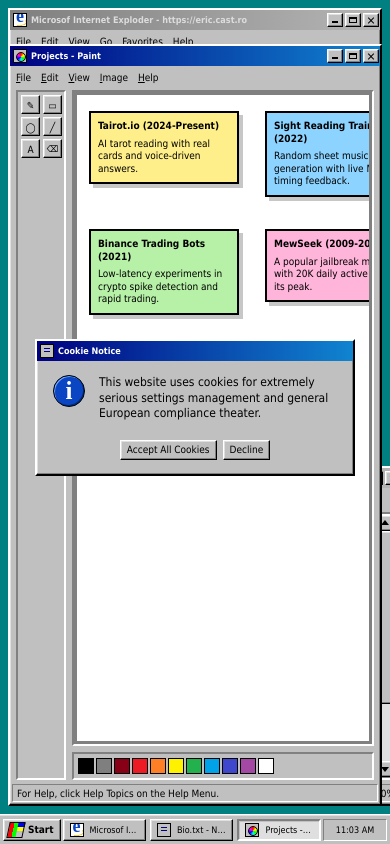
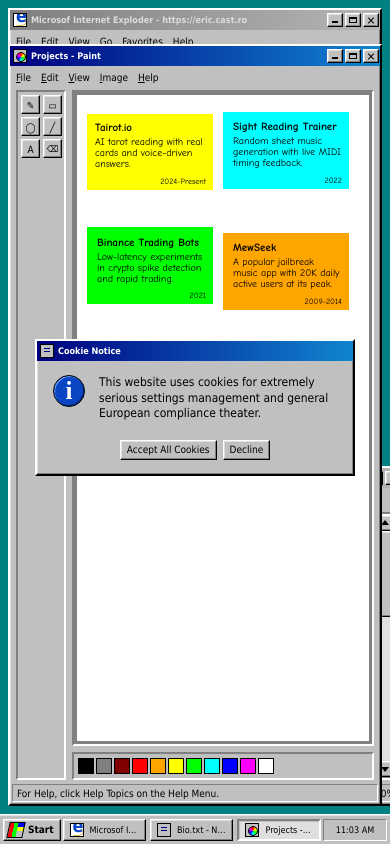
Before and after one commit to ericcastro/ericcastro.github.io, an Astro site: page / in a window 390 px wide. Both pictures are taken after a click on the link "Projects". Built offline with nearby package versions, Linux system fonts and the light colour scheme; Astro itself is replaced by a stand-in of ours.

Commit message:
Refine retro desktop content and project windows

```diff
--- a/public/scripts/desktop.js
+++ b/public/scripts/desktop.js
@@ -82,8 +82,8 @@ function setInitialProjectsFrame() {
 
   const minWidth = parseInt(getComputedStyle(projects).minWidth, 10) || 430;
   const minHeight = parseInt(getComputedStyle(projects).minHeight, 10) || 340;
-  projects.style.width = `${Math.max(minWidth, 560)}px`;
-  projects.style.height = `${Math.max(minHeight, 430)}px`;
+  projects.style.width = `${Math.max(minWidth, 540)}px`;
+  projects.style.height = `${Math.max(minHeight, 474)}px`;
 }
 
 function isPrimaryPointer(event) {
--- a/public/scripts/site-features.js
+++ b/public/scripts/site-features.js
@@ -319,20 +319,42 @@ function restoreHomeBrowser({ push = true, replace = false } = {}) {
 function initializeProjectNavigation() {
   if (!browserContent) return;
 
-  document.addEventListener("click", (event) => {
-    const homeLink = event.target.closest("[data-browser-home]");
+  let lastHandledProjectNav = "";
+
+  function handleProjectNavigation(event) {
+    const target = event.target;
+    if (!(target instanceof Element)) return;
+
+    const homeLink = target.closest("[data-browser-home]");
     if (homeLink instanceof HTMLAnchorElement) {
       event.preventDefault();
       restoreHomeBrowser();
       return;
     }
 
-    const link = event.target.closest("a[href^='/projects/']");
+    const link = target.closest("a[href^='/projects/']");
     if (!(link instanceof HTMLAnchorElement)) return;
-    event.preventDefault();
+
     const slug = link.getAttribute("href")?.split("/").filter(Boolean).pop();
     if (!slug) return;
+
+    const signature = `${event.type}:${slug}`;
+    if (lastHandledProjectNav === signature) return;
+    lastHandledProjectNav = signature;
+    window.setTimeout(() => {
+      if (lastHandledProjectNav === signature) {
+        lastHandledProjectNav = "";
+      }
+    }, 0);
+
+    event.preventDefault();
     loadProjectIntoBrowser(slug).catch((error) => console.error(error));
+  }
+
+  document.addEventListener("click", handleProjectNavigation);
+  document.addEventListener("pointerup", (event) => {
+    if (!isPrimaryPointer(event)) return;
+    handleProjectNavigation(event);
   });
 
   window.addEventListener("popstate", () => {
--- /dev/null
+++ b/src/content/projects/honorable-mentions.md
@@ -0,0 +1,13 @@
+---
+title: Honorable Mentions
+period: "Various Years"
+intro: A catch-all page for unfinished, minor, or just plain weird things worth keeping around.
+summary: Unfinished and smaller side projects in software, electronics, robotics, and home automation.
+links: []
+color: yellow
+x: 182
+y: 247
+width: 164
+order: 6
+---
+In this section I will just throw a bunch of YouTube links to the countless amounts of unfinished or minor projects that I worked on for the sake of fun and learning, including software, electronics, robotics, home automation, and anything that made my life easier (or worse).
--- a/src/pages/index.astro
+++ b/src/pages/index.astro
@@ -137,7 +137,6 @@ const personSchema = {
                     <li><a href="#" data-open-window="notes">About Me</a></li>
                     <li><a href="#" data-open-window="projects">Projects</a></li>
                     <li><a href="#" data-open-window="cmd">System Info</a></li>
-                    <li><a href="#top">Top of Page</a></li>
                   </ul>
 
                   <h3>Cool Links</h3>
@@ -282,7 +281,7 @@ const personSchema = {
               <div>
                 <h1>{aboutEntry.data.name}</h1>
                 <p class="tagline">{aboutEntry.data.tagline}</p>
-                <p>{aboutEntry.data.intro}</p>
+                <p class="about-intro">{aboutEntry.data.intro}</p>
               </div>
             </div>
 
@@ -292,9 +291,14 @@ const personSchema = {
               <strong>Likes</strong><span>{aboutEntry.data.likes}</span>
               <strong>Status</strong><span>{aboutEntry.data.status}</span>
             </div>
-            <div class="divider95"></div>
+            <div class="divider95" aria-hidden="true">--------------------</div>
             <h3>{aboutEntry.data.heading}</h3>
-            <div class="markdown-body">
+            <div
+              class="markdown-body editable-note"
+              contenteditable="true"
+              spellcheck="false"
+              aria-label="Editable About Me text"
+            >
               <AboutContent />
             </div>
           </div>
@@ -319,7 +323,7 @@ const personSchema = {
       id="projects"
       data-window
       data-title="Projects - Paint"
-      style="left: 480px; top: 96px; width: 560px; height: 430px; z-index: 20;"
+      style="left: 440px; top: 96px; width: 540px; height: 474px; z-index: 20;"
     >
       <div class="title-bar" data-drag-handle>
         <div class="title-left">
@@ -349,8 +353,9 @@ const personSchema = {
                       style={`left: ${project.data.x}px; top: ${project.data.y}px;${project.data.width ? ` width: ${project.data.width}px;` : ""}`}
                     >
                       <a href={`/projects/${project.slug}/`} class="pixel-card-link">
-                        <strong>{project.data.title} ({project.data.period})</strong>
+                        <strong>{project.data.title}</strong>
                         {project.data.summary}
+                        <span class="pixel-card-period">{project.data.period}</span>
                       </a>
                     </div>
                   ))
@@ -358,7 +363,7 @@ const personSchema = {
               </div>
             </div>
             <div class="palette sunken">
-              <div class="swatch" style="background:#000000"></div><div class="swatch" style="background:#7f7f7f"></div><div class="swatch" style="background:#880015"></div><div class="swatch" style="background:#ed1c24"></div><div class="swatch" style="background:#ff7f27"></div><div class="swatch" style="background:#fff200"></div><div class="swatch" style="background:#22b14c"></div><div class="swatch" style="background:#00a2e8"></div><div class="swatch" style="background:#3f48cc"></div><div class="swatch" style="background:#a349a4"></div><div class="swatch" style="background:#ffffff"></div>
+              <div class="swatch" style="background:black"></div><div class="swatch" style="background:gray"></div><div class="swatch" style="background:maroon"></div><div class="swatch" style="background:red"></div><div class="swatch" style="background:orange"></div><div class="swatch" style="background:yellow"></div><div class="swatch" style="background:lime"></div><div class="swatch" style="background:cyan"></div><div class="swatch" style="background:blue"></div><div class="swatch" style="background:fuchsia"></div><div class="swatch" style="background:white"></div>
             </div>
           </div>
         </div>
--- a/src/styles/global.css
+++ b/src/styles/global.css
@@ -1,3 +1,9 @@
+@font-face {
+  font-family: "Fixedsys Excelsior";
+  src: url("/fonts/FSEX302.ttf") format("truetype");
+  font-display: swap;
+}
+
 :root {
   --desktop: #008080;
   --surface: #c0c0c0;
@@ -144,29 +150,29 @@ a:visited {
 .icon-ie::before {
   content: "e";
   position: absolute;
-  left: 6px;
-  top: 1px;
+  left: 5px;
+  top: 0;
   width: 20px;
   height: 24px;
   color: #0a46c4;
-  font-family: "Times New Roman", serif;
+  font-family: Tahoma, var(--font-ui);
   font-weight: bold;
-  font-size: 28px;
+  font-size: 31px;
   line-height: 24px;
 }
 
 .icon-ie::after {
   content: "";
   position: absolute;
-  left: 4px;
-  top: 10px;
-  width: 24px;
-  height: 10px;
-  border: 2px solid #f3be22;
+  left: 5px;
+  top: 11px;
+  width: 22px;
+  height: 9px;
+  border: 2px solid #d4a017;
   border-top-color: transparent;
   border-left-color: transparent;
   border-radius: 50%;
-  transform: rotate(-12deg);
+  transform: rotate(-10deg);
 }
 
 .icon-notepad::before {
@@ -404,7 +410,7 @@ a:visited {
   left: 2px;
   top: -5px;
   color: #0a46c4;
-  font-family: "Times New Roman", serif;
+  font-family: Tahoma, var(--font-ui);
   font-size: 18px;
   font-weight: bold;
   line-height: 14px;
@@ -417,11 +423,11 @@ a:visited {
   top: 6px;
   width: 10px;
   height: 4px;
-  border: 1px solid #f3be22;
+  border: 1px solid #d4a017;
   border-top-color: transparent;
   border-left-color: transparent;
   border-radius: 50%;
-  transform: rotate(-12deg);
+  transform: rotate(-10deg);
 }
 
 .title-icon.paint::before {
@@ -653,8 +659,11 @@ a:visited {
 
 .ie-toolbar {
   display: grid;
-  grid-template-columns: auto 1fr auto;
-  gap: 6px;
+  grid-template-columns: minmax(0, 1fr) auto;
+  grid-template-areas:
+    "tools badge"
+    "address address";
+  gap: 4px;
   align-items: center;
   margin: 0;
   padding: 1px 0 3px;
@@ -663,6 +672,7 @@ a:visited {
 }
 
 .ie-toolbar-left {
+  grid-area: tools;
   display: flex;
   gap: 3px;
   flex-wrap: wrap;
@@ -717,6 +727,9 @@ a:visited {
 }
 
 .ie-badge {
+  grid-area: badge;
+  justify-self: end;
+  align-self: start;
   width: 42px;
   height: 42px;
   display: flex;
@@ -735,11 +748,11 @@ a:visited {
 .ie-badge-icon::before {
   content: "e";
   position: absolute;
-  left: 5px;
-  top: -5px;
+  left: 4px;
+  top: -7px;
   color: #0a46c4;
-  font-family: "Times New Roman", serif;
-  font-size: 28px;
+  font-family: Tahoma, var(--font-ui);
+  font-size: 32px;
   font-weight: bold;
   line-height: 20px;
 }
@@ -747,15 +760,15 @@ a:visited {
 .ie-badge-icon::after {
   content: "";
   position: absolute;
-  left: 2px;
-  top: 10px;
-  width: 18px;
-  height: 8px;
-  border: 2px solid #c18b14;
+  left: 3px;
+  top: 11px;
+  width: 17px;
+  height: 7px;
+  border: 2px solid #d4a017;
   border-top-color: transparent;
   border-left-color: transparent;
   border-radius: 50%;
-  transform: rotate(-12deg);
+  transform: rotate(-10deg);
 }
 
 
@@ -770,6 +783,7 @@ a:visited {
 }
 
 .address-row {
+  grid-area: address;
   display: flex;
   align-items: center;
   gap: 4px;
@@ -1090,7 +1104,7 @@ body.theme-dark .canvas {
 
 body.theme-dark .post-meta,
 body.theme-dark .tagline {
-  color: #b7b7b7;
+  color: #4a4a4a;
 }
 
 body.theme-dark .guestbook {
@@ -1394,6 +1408,10 @@ body.theme-dark .cookie-window .window-content {
   height: calc(100% - 18px);
   padding: 12px;
   overflow: auto;
+  font-family: "Fixedsys Excelsior", var(--font-mono);
+  font-size: 16px;
+  line-height: 1.25;
+  font-weight: 400;
 }
 
 .hero-row {
@@ -1449,12 +1467,25 @@ body.theme-dark .cookie-window .window-content {
 
 .about-body h1,
 .about-body h3,
-.about-body p {
+.about-body p,
+.about-body strong {
   margin: 0 0 8px;
+  font-weight: 400;
 }
 
 .markdown-body p:last-child {
   margin-bottom: 0;
+}
+
+.editable-note {
+  min-height: 96px;
+  user-select: text;
+  cursor: text;
+  caret-color: #000;
+}
+
+.editable-note:focus {
+  outline: none;
 }
 
 .markdown-body code,
@@ -1485,20 +1516,31 @@ body.theme-dark .cookie-window .window-content {
 }
 
 .tagline {
+  font-size: 12px;
+  line-height: 1;
   color: #333;
+}
+
+.about-intro {
+  font-size: 12px;
+  line-height: 1;
 }
 
 .info-grid {
   display: grid;
   grid-template-columns: 106px 1fr;
-  gap: 4px 10px;
+  gap: 1px 10px;
   margin: 8px 0 12px;
+  font-size: 15px;
+  line-height: 1.05;
 }
 
 .divider95 {
-  height: 2px;
+  height: auto;
   margin: 10px 0;
-  background: linear-gradient(to bottom, #808080 0 1px, #fff 1px 2px);
+  border: 0;
+  white-space: nowrap;
+  overflow: hidden;
 }
 
 .projects-layout {
@@ -1587,10 +1629,12 @@ body.theme-dark .cookie-window .window-content {
   flex-direction: column;
   gap: 6px;
   min-width: 0;
+  min-height: 0;
 }
 
 .canvas-wrap {
   flex: 1;
+  min-height: 0;
   padding: 3px;
   background: #808080;
 }
@@ -1599,7 +1643,7 @@ body.theme-dark .cookie-window .window-content {
   position: relative;
   width: 100%;
   height: 100%;
-  min-height: 360px;
+  min-height: 0;
   background: #fff;
   overflow: hidden;
 }
@@ -1607,34 +1651,40 @@ body.theme-dark .cookie-window .window-content {
 .pixel-card {
   position: absolute;
   width: 152px;
-  border: 2px solid #000;
-  background: #ffef8a;
-  box-shadow: 4px 4px 0 rgba(0, 0, 0, 0.22);
+  background: yellow;
   line-height: 1.25;
 }
 
 .pixel-card.blue {
-  background: #8dd3ff;
+  background: cyan;
 }
 
 .pixel-card.green {
-  background: #b7f0a7;
+  background: lime;
 }
 
 .pixel-card.pink {
-  background: #ffb4d9;
+  background: orange;
 }
 
 .pixel-card strong {
   display: block;
-  margin-bottom: 5px;
+  margin-bottom: 3px;
+  font-size: 13px;
+  line-height: 1.05;
 }
 
 .pixel-card-link {
   display: block;
-  padding: 7px;
+  position: relative;
+  min-height: 100%;
+  padding: 9px 8px 8px 10px;
+  padding-bottom: 22px;
   color: #000;
   text-decoration: none;
+  font-family: "Comic Sans MS", "Comic Sans", "Chalkboard SE", "Marker Felt", cursive;
+  font-size: 12px;
+  line-height: 1.16;
 }
 
 .pixel-card-link:visited {
@@ -1643,15 +1693,32 @@ body.theme-dark .cookie-window .window-content {
 
 .pixel-card-link:hover,
 .pixel-card-link:focus {
-  outline: 1px dotted #000;
-  outline-offset: -3px;
+  outline: none;
+}
+
+.pixel-card:nth-child(odd) .pixel-card-link {
+  padding: 8px 9px 22px 8px;
+}
+
+.pixel-card:nth-child(3n) .pixel-card-link {
+  padding: 10px 7px 21px 10px;
+}
+
+.pixel-card-period {
+  position: absolute;
+  right: 8px;
+  bottom: 5px;
+  font-size: 9px;
+  line-height: 1;
 }
 
 .palette {
-  display: flex;
-  flex-wrap: wrap;
+  display: grid;
+  grid-template-columns: repeat(11, 16px);
   gap: 2px;
-  padding: 4px;
+  align-content: center;
+  min-height: 28px;
+  padding: 3px 4px;
   background: var(--surface);
 }
 
@@ -1799,6 +1866,7 @@ body.theme-dark .cookie-window .window-content {
   width: 16px;
   height: 16px;
   border: 1px solid #000;
+  flex: 0 0 auto;
 }
 
 .cmd-shell {
@@ -2129,6 +2197,30 @@ body.theme-dark .cookie-window .window-content {
   .guestbook {
     font-size: 12px;
   }
+
+  .pixel-card strong {
+    font-size: 11px;
+  }
+
+  .pixel-card-link {
+    font-size: 10px;
+    line-height: 1.12;
+    padding-bottom: 20px;
+  }
+
+  .pixel-card:nth-child(odd) .pixel-card-link {
+    padding-bottom: 20px;
+  }
+
+  .pixel-card:nth-child(3n) .pixel-card-link {
+    padding-bottom: 19px;
+  }
+
+  .pixel-card-period {
+    font-size: 8px;
+    right: 7px;
+    bottom: 4px;
+  }
 }
 
 @media (max-width: 768px) {
@@ -2178,55 +2270,6 @@ body.theme-dark .cookie-window .window-content {
   .address-label,
   .address-box {
     font-size: 10px;
-  }
-
-  .ie-toolbar {
-    grid-template-columns: auto minmax(0, 1fr) auto;
-    gap: 4px;
-  }
-
-  .address-row {
-    gap: 2px;
-  }
-
-  .nav-btn {
-    min-width: 48px;
-    height: 34px;
-    padding: 2px 4px;
-  }
-
-  .nav-btn .glyph {
-    width: 20px;
-    height: 18px;
-  }
-
-  .nav-btn .label {
-    font-size: 8px;
-  }
-
-  .ie-badge {
-    width: 34px;
-    height: 34px;
-    padding: 2px;
-  }
-
-  .ie-badge-icon {
-    width: 18px;
-    height: 16px;
-  }
-
-  .ie-badge-icon::before {
-    left: 3px;
-    top: -4px;
-    font-size: 22px;
-    line-height: 16px;
-  }
-
-  .ie-badge-icon::after {
-    left: 1px;
-    top: 8px;
-    width: 14px;
-    height: 6px;
   }
 
   .ie-layout {
@@ -2308,6 +2351,18 @@ body.theme-dark .cookie-window .window-content {
     padding: 0 6px;
     font-size: 9px;
   }
+
+  #projects-board .pixel-card {
+    width: 126px !important;
+  }
+
+  #projects-board .pixel-card:nth-child(odd) {
+    left: 10px !important;
+  }
+
+  #projects-board .pixel-card:nth-child(even) {
+    left: 146px !important;
+  }
 }
 
 @media (max-width: 480px) {
```
Also changed, not shown: src/content/about/bio.md (+1 -1 lines), src/content/projects/binance-trading-bots.md (+3 -3 lines), src/content/projects/ericos-95.md (+4 -4 lines), src/content/projects/mewseek.md (+3 -3 lines), src/content/projects/sight-reading-trainer.md (+3 -3 lines), src/content/projects/tairot-io.md (+3 -3 lines), public/fonts/FSEX302.ttf (added).
